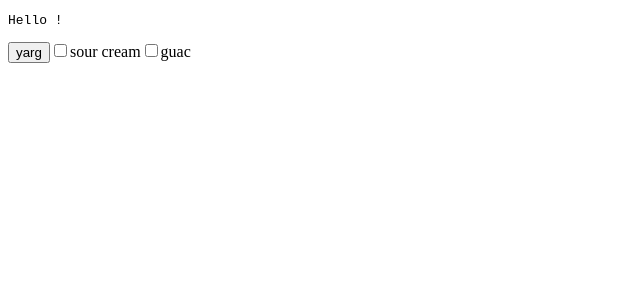
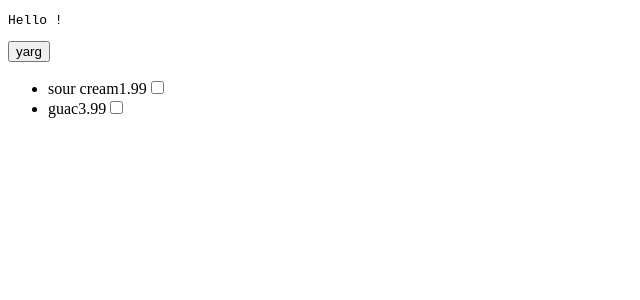
Before and after one commit to umamiMike/burrito-demo, a React (Create React App) app in the folder client/: page / in a window 1280 px wide. Shown: the top 300 px of the page, without its empty margins (0-640 px from the left). Built offline with nearby package versions, Linux system fonts and the light colour scheme; no server answers.

Commit message:
functioning checkboxes useState

```diff
--- a/client/src/App.js
+++ b/client/src/App.js
@@ -1,4 +1,5 @@
 import { useQuery, useMutation, gql } from "@apollo/client";
+import { useState } from "react";
 
 const ALL_ITEMS = gql`
   query {
@@ -19,31 +20,29 @@ const MUTATE_ITEM = gql`
   }
 `;
 
-const Toppings = (toppings) => {
-  //       { name: "sour cream", amt: 1.99, selected: false },
-  const onToppingChanged = (e) => {
-    console.log(e.target.isChecked);
-  };
-  return toppings.map((topping) => (
-    <label>
-      <input
-        type="checkbox"
-        value={topping.amt}
-        checked={topping.selected}
-        onChange={onToppingChanged}
-      />
-      {topping.name}
-    </label>
-  ));
+const Checkbox = (label, value) => {
+  const [check, changeCheck] = useState(false);
+  console.log(check);
+  return (
+    <li>
+      <label>
+        {label}
+        {value}
+        <input
+          type="checkbox"
+          checked={check}
+          onChange={() => changeCheck(!check)}
+        />
+      </label>
+    </li>
+  );
 };
 
-const Checkbox = (label, value, onChange) => {
-  return (
-    <label>
-      <input type="checkbox" checked={value} onChange={onChange} />
-      {label}
-    </label>
-  );
+const Toppings = (toppings) => {
+  let toppingsDOM = toppings.map((topping) => {
+    return Checkbox(topping.name, topping.amt);
+  });
+  return toppingsDOM;
 };
 
 function ItemList() {
@@ -84,7 +83,7 @@ function App() {
       <header className="App-header">
         <Hello />
         <ItemList />
-        {Toppings(toppings, false)}
+        <ul>{Toppings(toppings)}</ul>
       </header>
     </div>
   );
```
